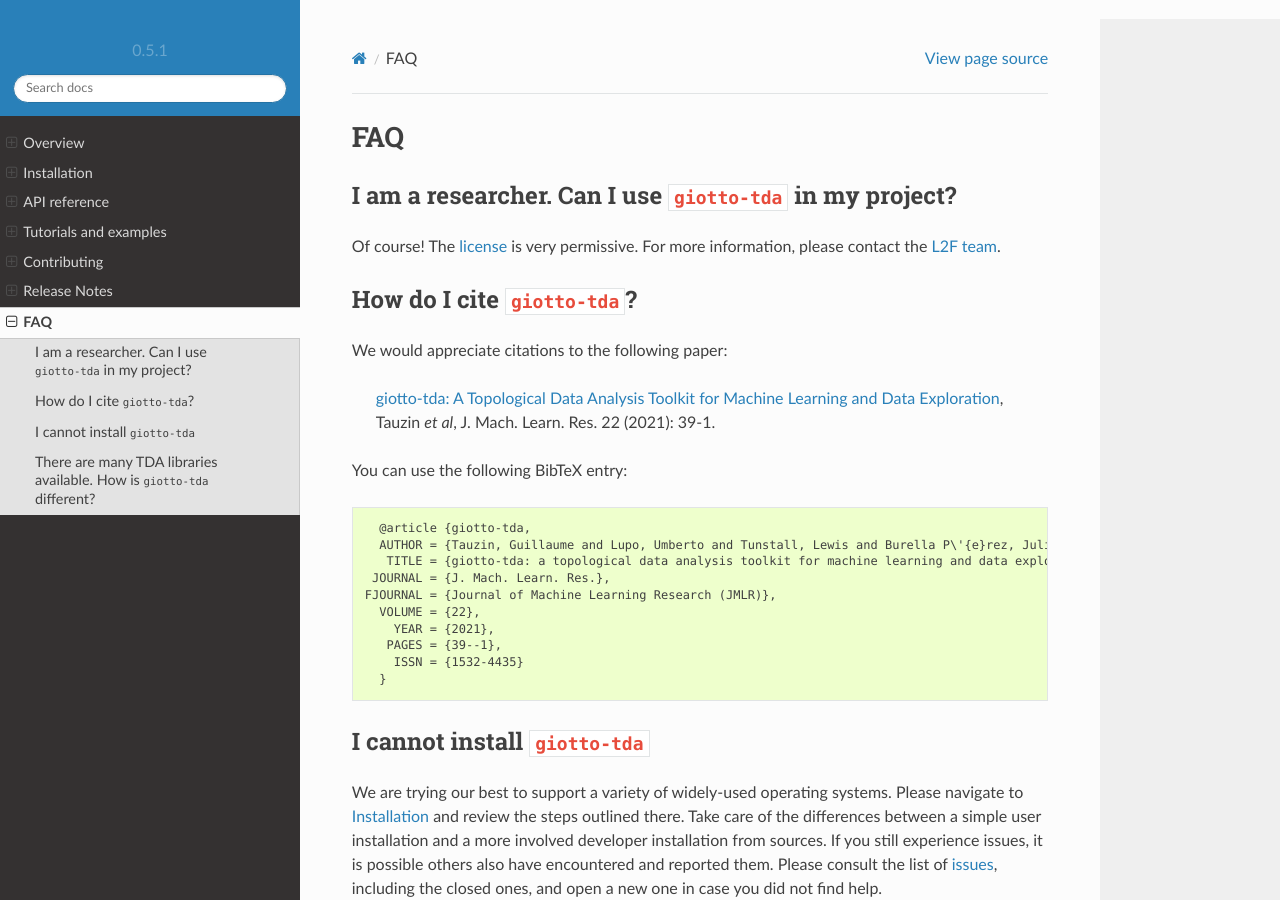
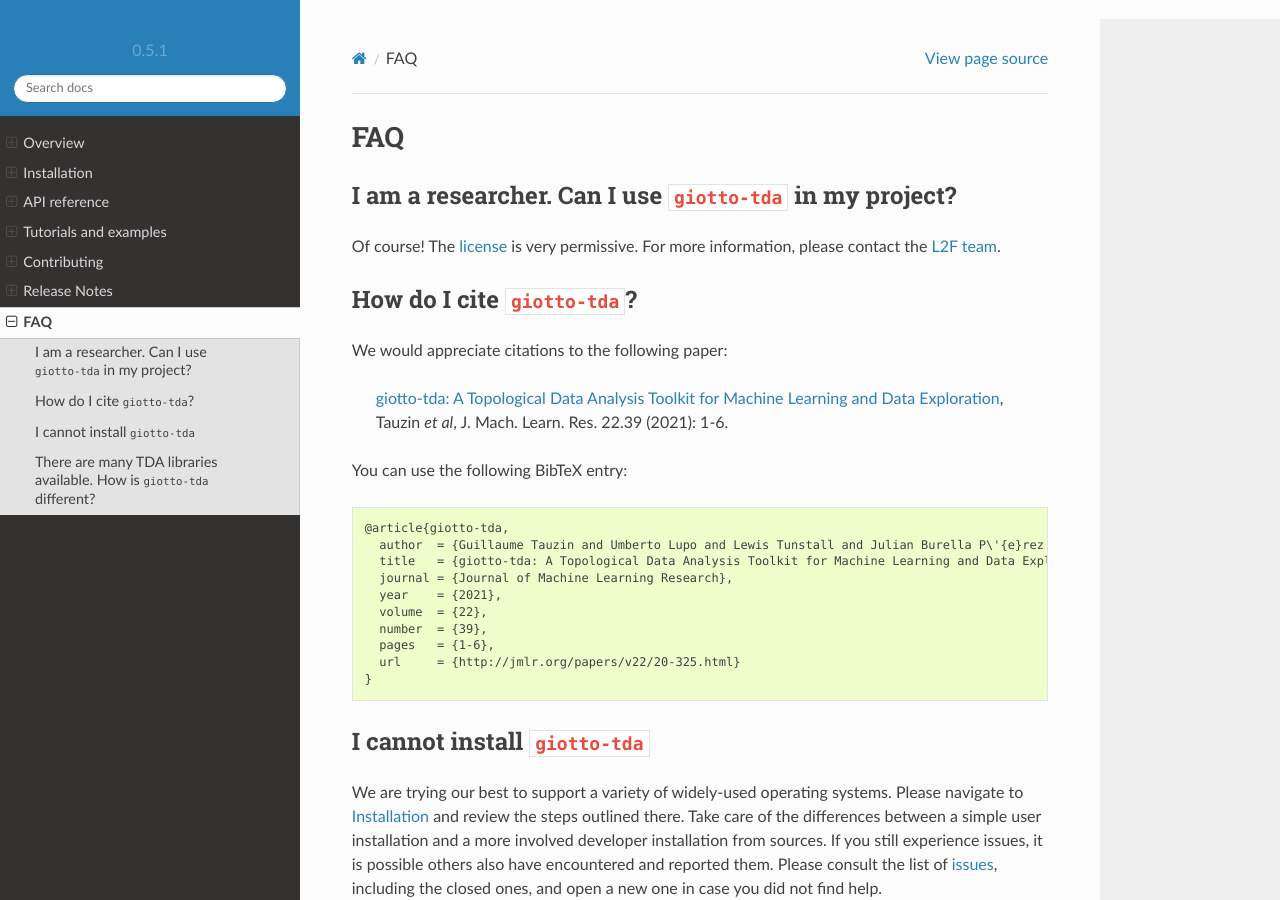
Before and after one commit to giotto-ai/giotto-tda, a Sphinx documentation site: the page built from doc/faq.rst, in a window 1280 px wide and 900 px high. Built offline with Sphinx 7.4.7 and the Read the Docs theme 2.0.0, drawn with Linux system fonts in a browser that asks for light colours; pages that are not in the unit, such as notebooks, are missing from menus; comment, search, counter and statistics services are not loaded; the version number is read from the project's files by our own code.

Commit message:
Use bib entry from  JMLR instead of MRlookup

```diff
--- a/doc/faq.rst
+++ b/doc/faq.rst
@@ -14,21 +14,21 @@ How do I cite ``giotto-tda``?
 -----------------------------
 We would appreciate citations to the following paper:
 
-   `giotto-tda: A Topological Data Analysis Toolkit for Machine Learning and Data Exploration <https://www.jmlr.org/papers/volume22/20-325/20-325.pdf>`_, Tauzin *et al*, J. Mach. Learn. Res. 22 (2021): 39-1.
+   `giotto-tda: A Topological Data Analysis Toolkit for Machine Learning and Data Exploration <https://www.jmlr.org/papers/volume22/20-325/20-325.pdf>`_, Tauzin *et al*, J. Mach. Learn. Res. 22.39 (2021): 1-6.
 
 You can use the following BibTeX entry:
 
 .. code:: RST
 
-    @article {giotto-tda,
-    AUTHOR = {Tauzin, Guillaume and Lupo, Umberto and Tunstall, Lewis and Burella P\'{e}rez, Julian and Caorsi, Matteo and Medina-Mardones, Anibal M. and Dassatti, Alberto and Hess, Kathryn},
-     TITLE = {giotto-tda: a topological data analysis toolkit for machine learning and data exploration},
-   JOURNAL = {J. Mach. Learn. Res.},
-  FJOURNAL = {Journal of Machine Learning Research (JMLR)},
-    VOLUME = {22},
-      YEAR = {2021},
-     PAGES = {39--1},
-      ISSN = {1532-4435}
+    @article{giotto-tda,
+      author  = {Guillaume Tauzin and Umberto Lupo and Lewis Tunstall and Julian Burella P\'{e}rez and Matteo Caorsi and Anibal M. Medina-Mardones and Alberto Dassatti and Kathryn Hess},
+      title   = {giotto-tda: A Topological Data Analysis Toolkit for Machine Learning and Data Exploration},
+      journal = {Journal of Machine Learning Research},
+      year    = {2021},
+      volume  = {22},
+      number  = {39},
+      pages   = {1-6},
+      url     = {http://jmlr.org/papers/v22/20-325.html}
     }
 
 I cannot install ``giotto-tda``
```
Also changed, not shown: README.rst (+10 -10 lines).
